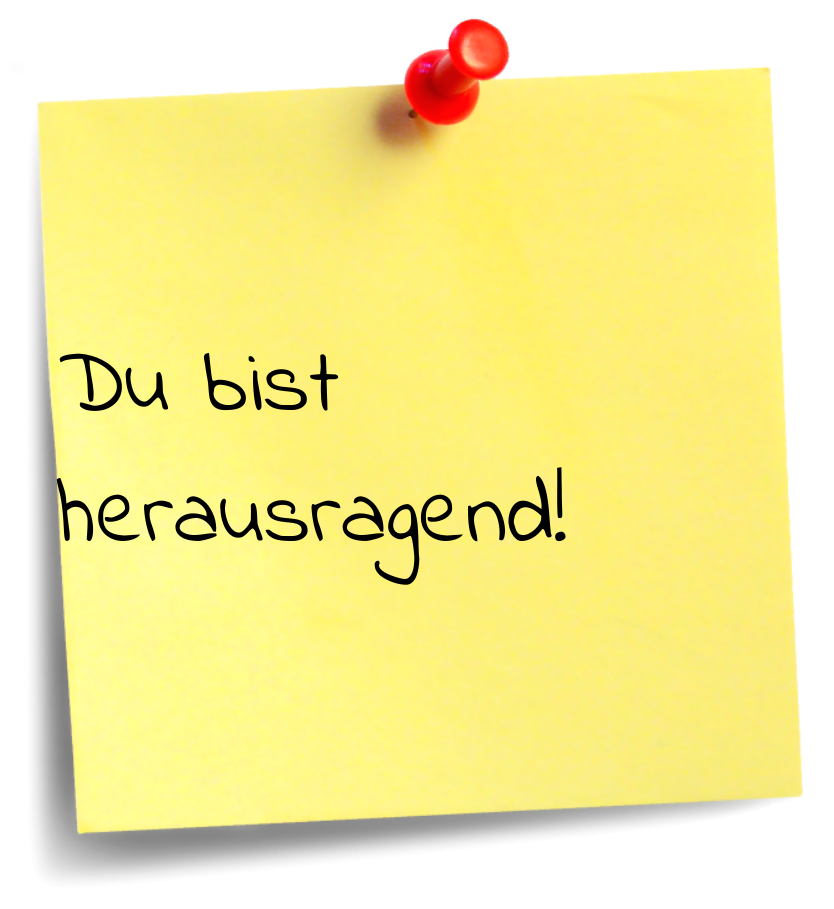
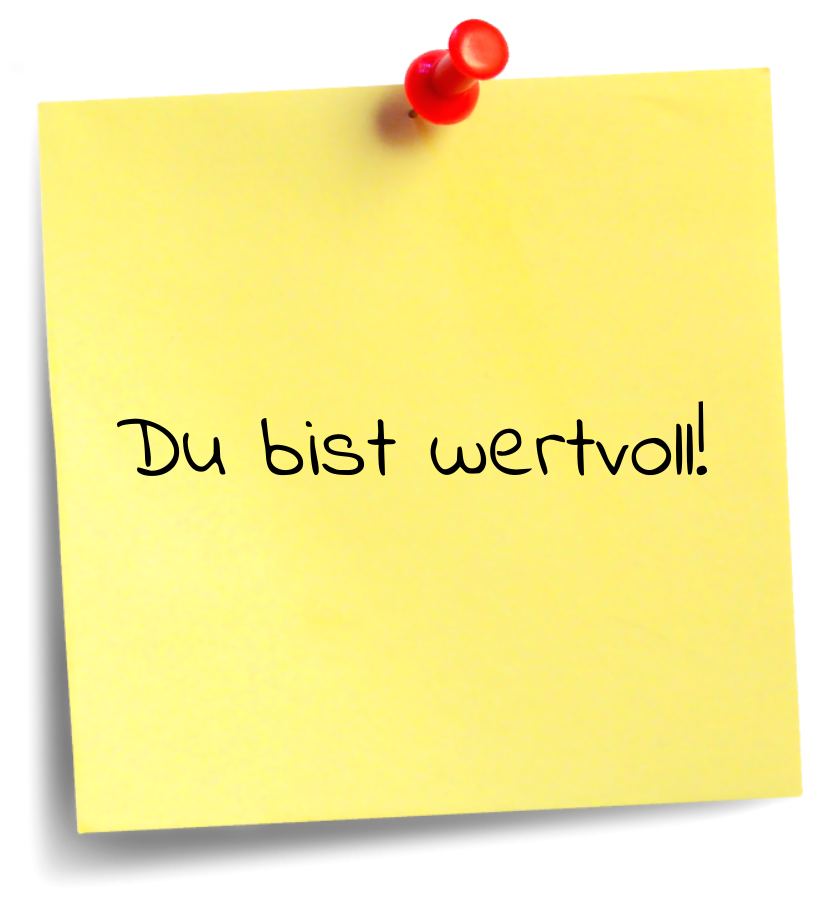
Before and after one commit to HRW-Studie/HRW-Studie4.github.io, a plain HTML site: page index.html in a window 1280 px wide. Shown: the whole page, without its empty margins (228-1062 px from the left). Drawn offline with Linux system fonts and the light colour scheme.

Commit message:
Update index.html

```diff
--- a/index.html
+++ b/index.html
@@ -10,7 +10,7 @@
   <body>
     <div class="Bild">
         <img src="postit.png" alt="Post it">
-        <span>Du bist herausragend!</span>
+        <span>Du bist wertvoll!</span>
     </div>
   </body>
 </html>
```
